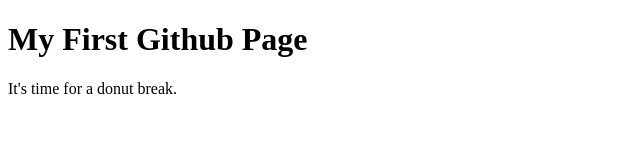
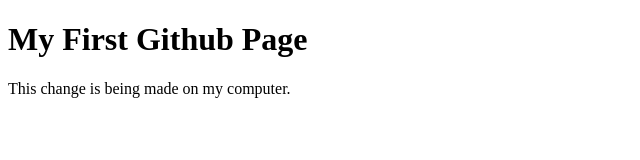
Before and after one commit to git-tutorial-user1/git-tutorial-user1.github.io, a plain HTML site: page index.html in a window 1280 px wide. Shown: the whole page, without its empty margins (0-640 px from the left). Drawn offline with Linux system fonts and the light colour scheme.

Commit message:
Updated paragraph

```diff
--- a/index.html
+++ b/index.html
@@ -7,6 +7,6 @@
 
 <body>
 <h1>My First Github Page</h1>
-  <p>It's time for a donut break.</p>
+  <p>This change is being made on my computer.</p>
 </body>
 </html>
```
